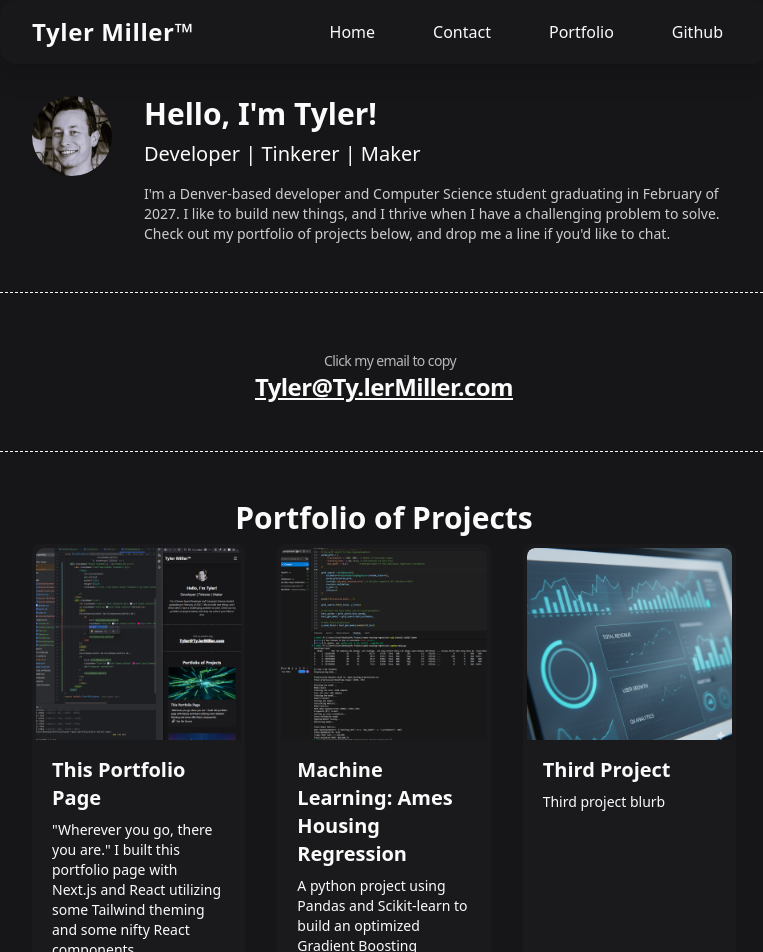
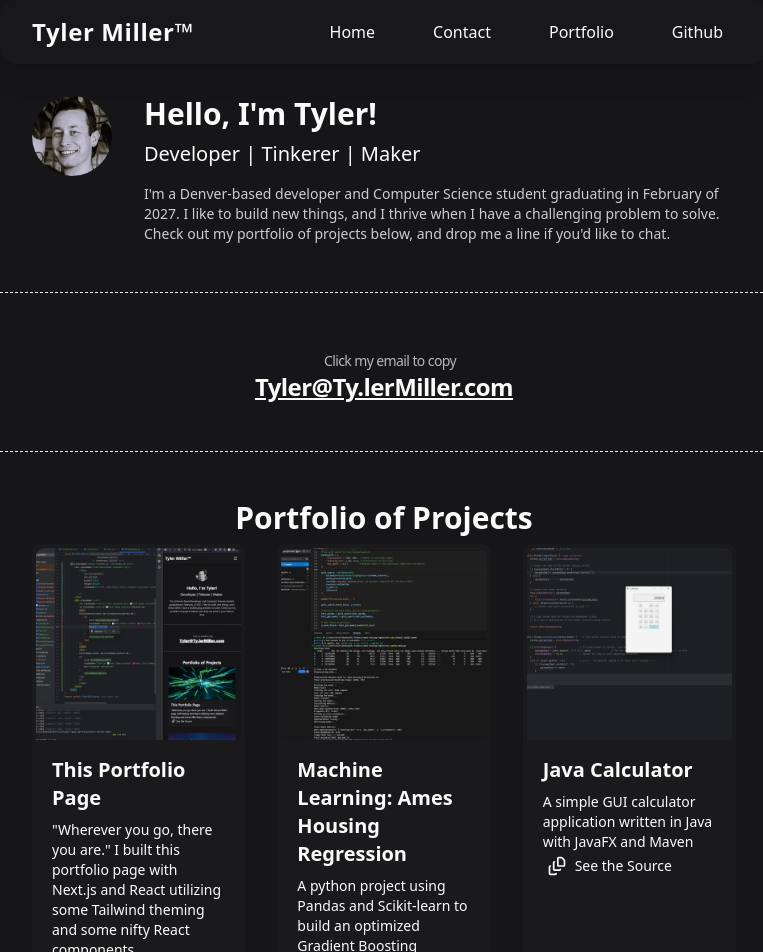
Before and after one commit to tmiller1990/next-react-portfolio, a Next.js app: page / in a window 1280 px wide. Shown: the top 952 px of the page, without its empty margins (256-1019 px from the left). Built offline with nearby package versions, Linux system fonts and the light colour scheme.

Commit message:
Updated portfolio

```diff
--- a/src/components/Portfolio.tsx
+++ b/src/components/Portfolio.tsx
@@ -30,11 +30,15 @@ const projects = [
         blurbDemoLinkUrl: "/",
     },
     {
-        title: "Third Project",
+        title: "Java Calculator",
         screenshot: "/images/portfolio/third-project.png",
-        blurb: "Third project blurb",
-        blurbSourceLinkText: "",
-        blurbSourceLinkUrl: "",
+        blurb: "A simple GUI calculator application written in Java with JavaFX and Maven ",
+        blurbSourceLinkText: (
+            <>
+                <FileStack className="w-5 h-5 mr-1" />See the Source
+            </>
+        ),
+        blurbSourceLinkUrl: "https://github.com/tmiller1990/SimpleCalculator",
         blurbDemoLinkText: "",
         blurbDemoLinkUrl: "",
     },
```
Also changed, not shown: public/images/portfolio/third-project.png.
